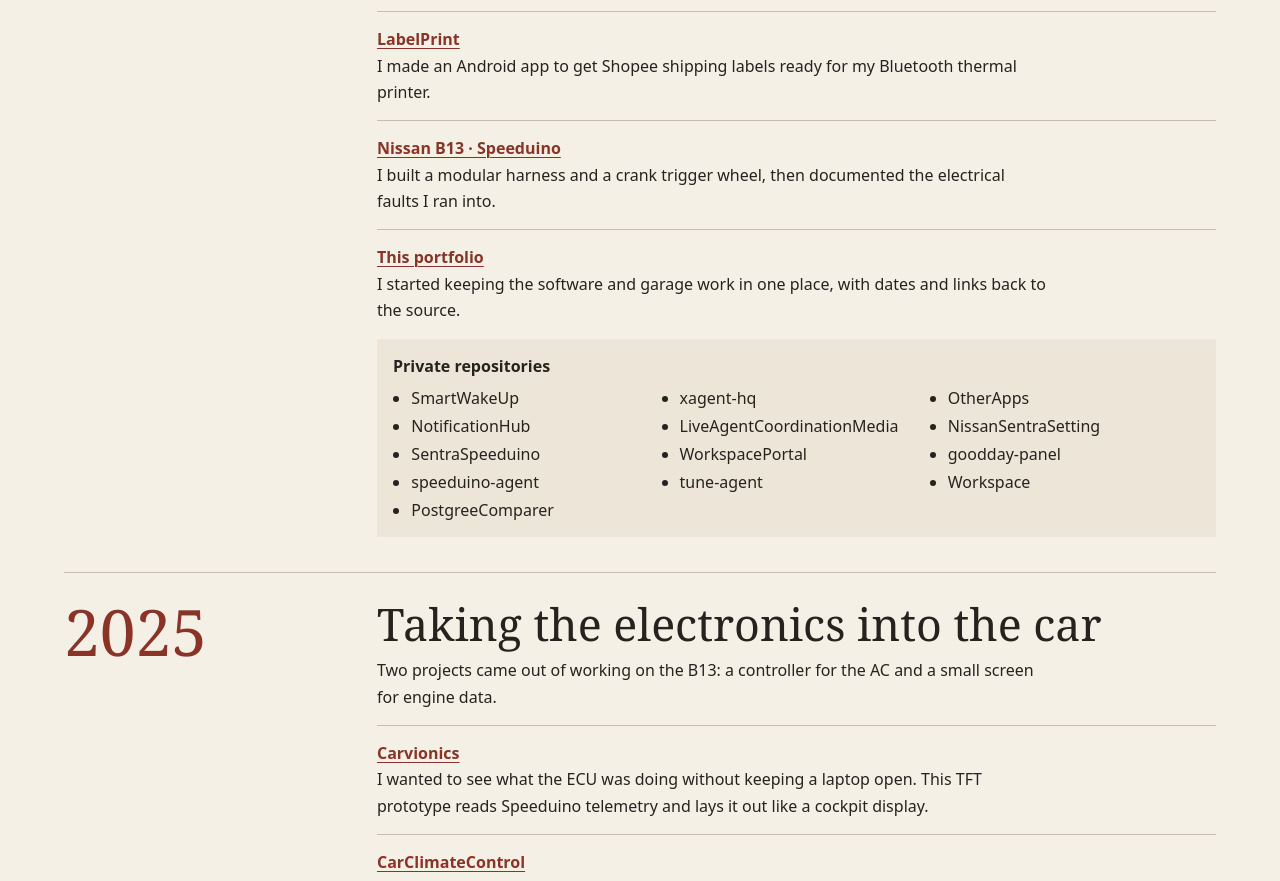
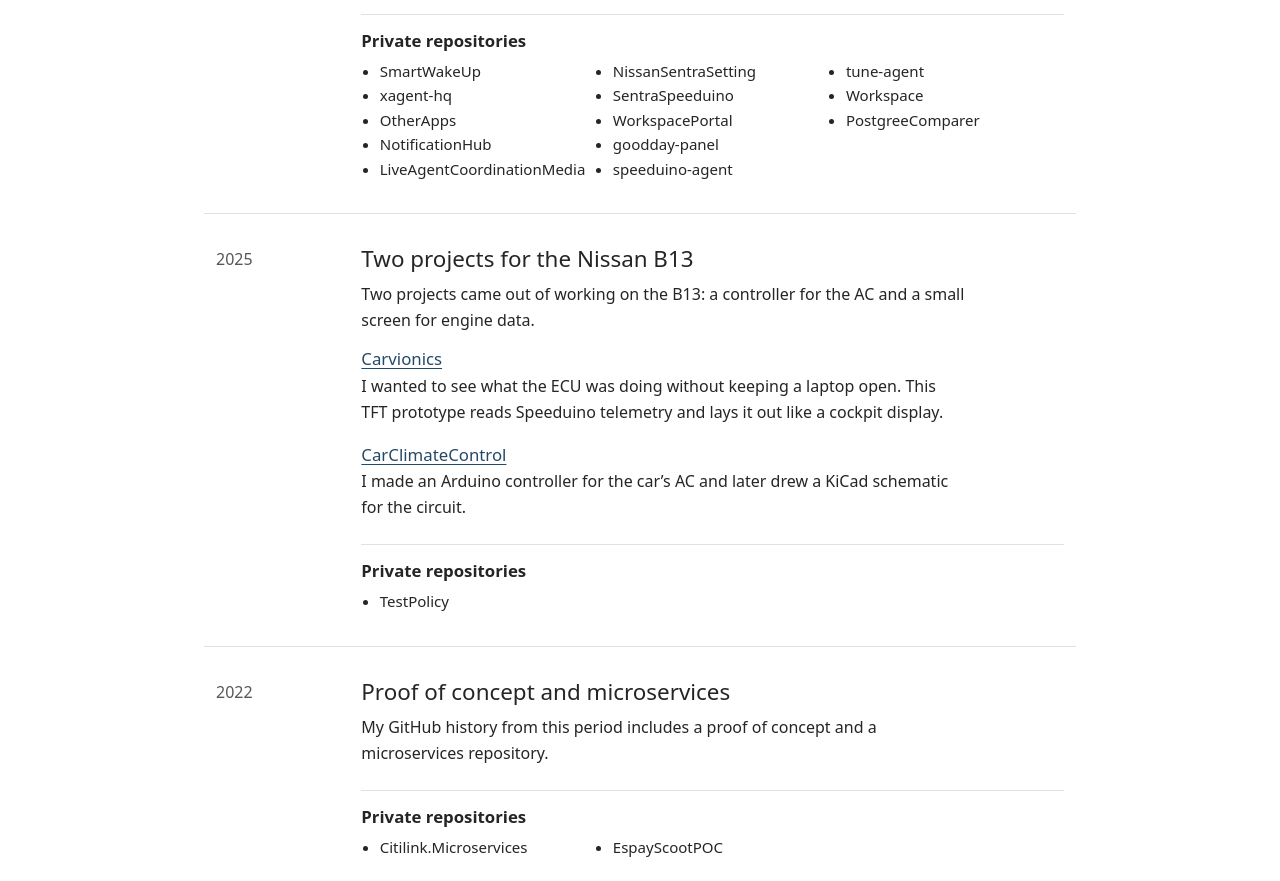
Before and after one commit to arycahy/arycahy.github.io, a plain HTML site: page index.html in a window 1280 px wide. Shown: the part 777-1658 px from the top of the page. Drawn offline with nearby package versions, Linux system fonts and the light colour scheme.

Commit message:
Refine layout and typography with Bootstrap

```diff
--- a/index.html
+++ b/index.html
@@ -5,72 +5,66 @@
 <meta name="viewport" content="width=device-width, initial-scale=1">
 <meta name="description" content="A project timeline spanning software development, embedded electronics, and hands-on automotive work.">
 <title>Ary Cahyo Wibowo | Project Timeline</title>
+<link rel="stylesheet" href="https://cdn.jsdelivr.net/npm/bootstrap@5.3.9/dist/css/bootstrap.min.css">
 <style>
-* { box-sizing: border-box; }
-body { margin: 0; background: var(--paper); color: var(--ink); font: 1rem/1.65 system-ui, sans-serif; }
-.wrap { width: min(72rem, 100% - 2.5rem); margin-inline: auto; }
-a { color: var(--accent); text-decoration-thickness: .08em; text-underline-offset: .2em; }
-a:hover { text-decoration-thickness: .14em; }
-a:focus-visible { outline: 2px solid var(--accent); outline-offset: .3rem; }
-h1, h2, h3, p { margin: 0; }
-h1, h2 { line-height: 1.08; }
-p { max-width: 42rem; }
-nav { display: flex; flex-wrap: wrap; gap: .5rem 1.2rem; }
-.bar, footer { display: flex; flex-wrap: wrap; justify-content: space-between; align-items: baseline; gap: .7rem 1.5rem; padding: 1.1rem 0; border-bottom: 1px solid var(--line); }
-footer { border-top: 1px solid var(--line); border-bottom: 0; }
-.skip { position: absolute; inset: .5rem auto auto .5rem; padding: .5rem; background: var(--paper); transform: translateY(-200%); }
-.skip:focus { transform: none; }
-
-:root { --paper: #f5f0e6; --ink: #26231e; --accent: #8a3427; --line: #c9bead; }
-h1, h2 { font-family: Georgia, serif; font-weight: 400; }
-.hero { display: grid; grid-template-columns: 1.45fr 1fr; align-items: end; gap: 2rem; padding: clamp(3rem, 8vw, 7rem) 0; }
-h1 { font-size: clamp(3.2rem, 8.5vw, 8.2rem); letter-spacing: -.065em; }
-.hero-copy { border-left: 3px solid var(--accent); padding-left: 1rem; }
-.hero-copy p + p { margin-top: .9rem; }
-.timeline-title { padding: 1rem 0; border-top: 3px solid var(--ink); font-size: 1.35rem; }
-.year { display: grid; grid-template-columns: minmax(7rem, .48fr) 1.52fr; gap: clamp(1rem, 4vw, 3rem); border-top: 1px solid var(--line); padding: 1.7rem 0 2.2rem; }
-.year time { color: var(--accent); font: clamp(2.2rem, 5vw, 4.3rem)/1 Georgia, serif; }
-.year-copy > h2 { font-size: clamp(1.7rem, 3.5vw, 2.8rem); margin-bottom: .55rem; }
-.entry { padding-top: .9rem; margin-top: .9rem; border-top: 1px solid var(--line); }
-.entry h3, .private h3 { font-size: 1rem; }
-.private { padding: .85rem 1rem; margin-top: 1rem; background: #ede5d8; }
-.repo-names { display: grid; grid-template-columns: repeat(auto-fit, minmax(min(100%, 13rem), 1fr)); gap: .1rem 1rem; margin: .35rem 0 0; padding-left: 1.15rem; overflow-wrap: anywhere; }
-@media (max-width: 43rem) { .hero, .year { grid-template-columns: 1fr; } }
-
+body { background: #fff; color: #262524; font-size: 1rem; line-height: 1.63; }
+.wrap { max-width: 56rem; }
+a { color: #244967; text-underline-offset: .19em; }
+a:hover { color: #162f45; }
+a:focus-visible { outline: 2px solid #244967; outline-offset: 4px; }
+header, footer { font-size: .9rem; }
+main p { max-width: 66ch; }
+h1 { font-weight: 620; font-size: clamp(2.1rem, 6vw, 3.35rem); letter-spacing: -.04em; }
+h2 { font-size: 1.4rem; }
+h3 { font-size: 1.05rem; }
+.entry + .entry { margin-top: 1.25rem; }
+.entry h3 { margin-bottom: .2rem; }
+.entry p { margin-bottom: 0; }
+.private h3 { font-weight: 600; }
+.repo-names { column-width: 13rem; padding-left: 1.15rem; font-size: .94rem; overflow-wrap: anywhere; }
+.repo-names li { break-inside: avoid; }
+.year time { font-variant-numeric: tabular-nums; color: #595653; }
+.kin h1, .kin h2 { font-family: Georgia, serif; }
+.kin h1 { font-weight: 400; }
+.kin .repo h4 { font-size: 1.02rem; overflow-wrap: anywhere; }
+.status { color: #4d5d50; font-size: .85rem; }
+@media (min-width: 576px) {
+  .year time { position: sticky; top: 1rem; }
+}
 </style>
 </head>
 <body class="ary">
-<a class="skip" href="#main">Skip to content</a>
+<a class="visually-hidden-focusable" href="#main">Skip to content</a>
 
-<header class="wrap bar"><strong>Ary Cahyo Wibowo</strong><nav aria-label="Site links"><a href="#timeline">Timeline</a><a href="https://kinematiklab.github.io/">KinematikLab</a><a href="https://github.com/yrac">GitHub</a></nav></header>
-<main id="main" class="wrap">
-<div class="hero"><h1>Ary Cahyo<br>Wibowo</h1><div class="hero-copy" id="about"><p>I’m a software developer. Outside work, I spend a fair amount of time on an old Nissan, tracing wires and figuring out what the ECU is seeing.</p><p><a href="#timeline">Browse the projects</a> or <a href="https://kinematiklab.github.io/">visit KinematikLab</a> for the automotive work.</p></div></div>
-<section id="timeline" aria-labelledby="timeline-title"><div id="projects"><h2 class="timeline-title" id="timeline-title">Project timeline</h2></div>
-<div class="year">
-<time datetime="2026">2026</time>
-<div class="year-copy"><h2>Apps, tools, and a car that keeps me learning</h2><p>I built LabelPrint around a recurring chore and kept working on the B13’s engine management. My private repos from this year span Android, local tooling, and ECU diagnostics.</p>
+<header class="container wrap d-flex flex-wrap align-items-baseline justify-content-between gap-2 py-3 border-bottom"><strong>Ary Cahyo Wibowo</strong><nav class="d-flex flex-wrap gap-3" aria-label="Site links"><a href="#timeline">Timeline</a><a href="https://kinematiklab.github.io/">KinematikLab</a><a href="https://github.com/yrac">GitHub</a></nav></header>
+<main id="main" class="container wrap">
+<div class="pt-5 pb-4"><h1 class="mb-3">Ary Cahyo Wibowo</h1><div class="hero-copy" id="about"><p>I’m a software developer. At home, I work on a Nissan B13 with a Speeduino ECU. This archive starts with my first ESP8266 projects and includes the Android apps and automotive electronics I’ve built since.</p></div></div>
+<section id="timeline" aria-labelledby="timeline-title"><div id="projects"><h2 class="pb-3 mb-0" id="timeline-title">Project timeline</h2></div>
+<div class="year row g-2 gx-sm-4 border-top py-4 mx-0">
+<div class="col-sm-2"><time datetime="2026">2026</time></div>
+<div class="col-sm-10"><h2>Android apps, local tools, and ECU diagnostics</h2><p>I built LabelPrint around a recurring chore and kept working on the B13’s engine management. My private repos from this year span Android, local tooling, and ECU diagnostics.</p>
 <article class="entry"><h3><a href="projects/labelprint/">LabelPrint</a></h3><p>I made an Android app to get Shopee shipping labels ready for my Bluetooth thermal printer.</p></article><article class="entry"><h3><a href="projects/nissan-b13/">Nissan B13 · Speeduino</a></h3><p>I built a modular harness and a crank trigger wheel, then documented the electrical faults I ran into.</p></article>
 <article class="entry"><h3><a href="https://github.com/arycahy/arycahy.github.io">This portfolio</a></h3><p>I started keeping the software and garage work in one place, with dates and links back to the source.</p></article>
-<section class="private"><h3>Private repositories</h3><ul class="repo-names"><li>SmartWakeUp</li><li>xagent-hq</li><li>OtherApps</li><li>NotificationHub</li><li>LiveAgentCoordinationMedia</li><li>NissanSentraSetting</li><li>SentraSpeeduino</li><li>WorkspacePortal</li><li>goodday-panel</li><li>speeduino-agent</li><li>tune-agent</li><li>Workspace</li><li>PostgreeComparer</li></ul></section>
+<section class="private border-top pt-3 mt-4"><h3>Private repositories</h3><ul class="repo-names"><li>SmartWakeUp</li><li>xagent-hq</li><li>OtherApps</li><li>NotificationHub</li><li>LiveAgentCoordinationMedia</li><li>NissanSentraSetting</li><li>SentraSpeeduino</li><li>WorkspacePortal</li><li>goodday-panel</li><li>speeduino-agent</li><li>tune-agent</li><li>Workspace</li><li>PostgreeComparer</li></ul></section>
 </div></div>
-<div class="year">
-<time datetime="2025">2025</time>
-<div class="year-copy"><h2>Taking the electronics into the car</h2><p>Two projects came out of working on the B13: a controller for the AC and a small screen for engine data.</p>
+<div class="year row g-2 gx-sm-4 border-top py-4 mx-0">
+<div class="col-sm-2"><time datetime="2025">2025</time></div>
+<div class="col-sm-10"><h2>Two projects for the Nissan B13</h2><p>Two projects came out of working on the B13: a controller for the AC and a small screen for engine data.</p>
 
 <article class="entry"><h3><a href="https://github.com/yrac/Carvionics">Carvionics</a></h3><p>I wanted to see what the ECU was doing without keeping a laptop open. This TFT prototype reads Speeduino telemetry and lays it out like a cockpit display.</p></article>
 <article class="entry"><h3><a href="https://github.com/yrac/CarClimateControl">CarClimateControl</a></h3><p>I made an Arduino controller for the car’s AC and later drew a KiCad schematic for the circuit.</p></article>
-<section class="private"><h3>Private repositories</h3><ul class="repo-names"><li>TestPolicy</li></ul></section>
+<section class="private border-top pt-3 mt-4"><h3>Private repositories</h3><ul class="repo-names"><li>TestPolicy</li></ul></section>
 </div></div>
-<div class="year">
-<time datetime="2022">2022</time>
-<div class="year-copy"><h2>A pair of early software repositories</h2><p>My GitHub history from this period includes a proof of concept and a microservices repository.</p>
+<div class="year row g-2 gx-sm-4 border-top py-4 mx-0">
+<div class="col-sm-2"><time datetime="2022">2022</time></div>
+<div class="col-sm-10"><h2>Proof of concept and microservices</h2><p>My GitHub history from this period includes a proof of concept and a microservices repository.</p>
 
 
-<section class="private"><h3>Private repositories</h3><ul class="repo-names"><li>Citilink.Microservices</li><li>EspayScootPOC</li></ul></section>
+<section class="private border-top pt-3 mt-4"><h3>Private repositories</h3><ul class="repo-names"><li>Citilink.Microservices</li><li>EspayScootPOC</li></ul></section>
 </div></div>
-<div class="year">
-<time datetime="2020">2020</time>
-<div class="year-copy"><h2>A servo, a light switch, and an API</h2><p>My earliest public projects on GitHub were experiments with the ESP8266.</p>
+<div class="year row g-2 gx-sm-4 border-top py-4 mx-0">
+<div class="col-sm-2"><time datetime="2020">2020</time></div>
+<div class="col-sm-10"><h2>A servo, a light switch, and an API</h2><p>My earliest public projects on GitHub were experiments with the ESP8266.</p>
 
 <article class="entry"><h3><a href="https://github.com/yrac/esp8266core">esp8266core</a></h3><p>On the software side, I tried an ASP.NET Core API for recording ESP8266 events and device state.</p></article>
 <article class="entry"><h3><a href="https://github.com/yrac/AlalogSwitchLamp">AlalogSwitchLamp</a></h3><p>I used an ESP8266 and a servo to turn an existing lamp switch. The firmware supports a timer and a manual trigger.</p></article>
```
